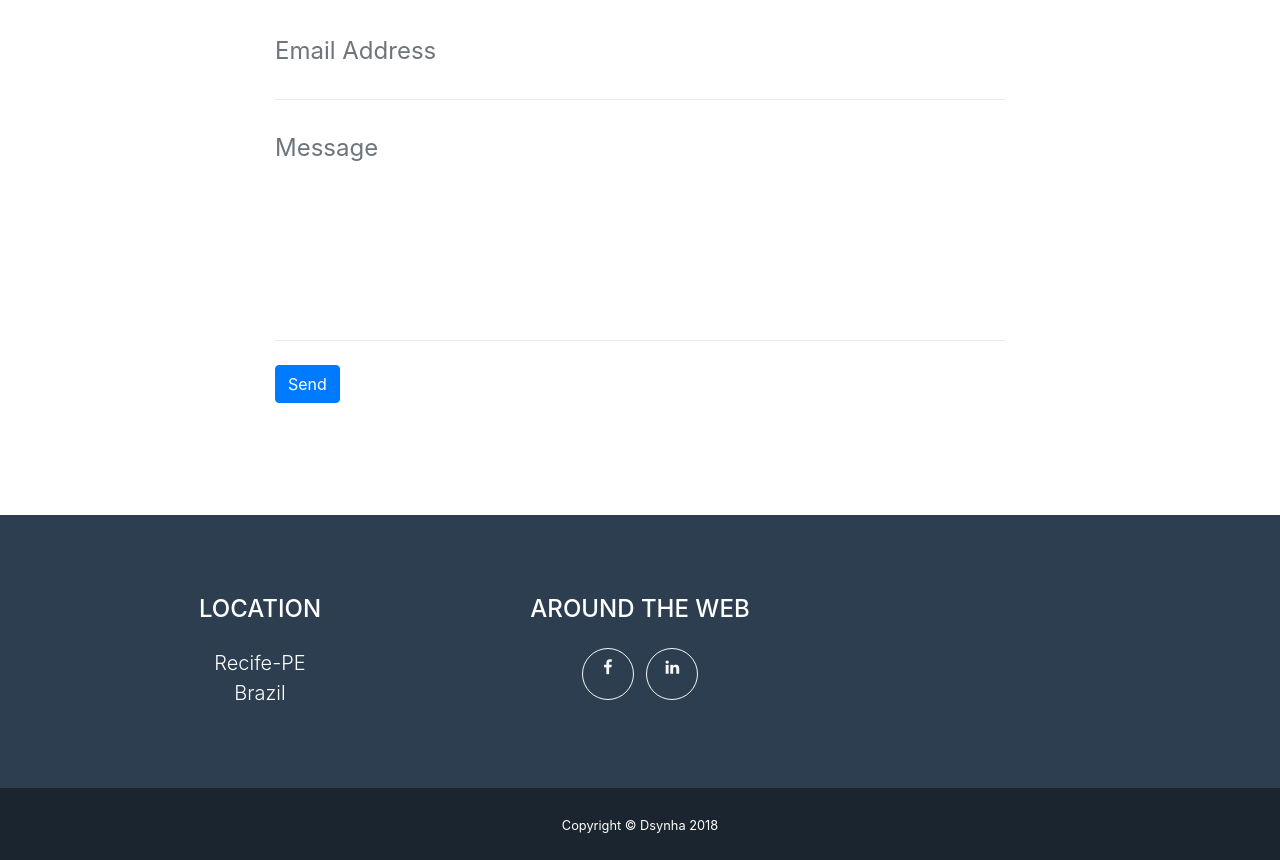
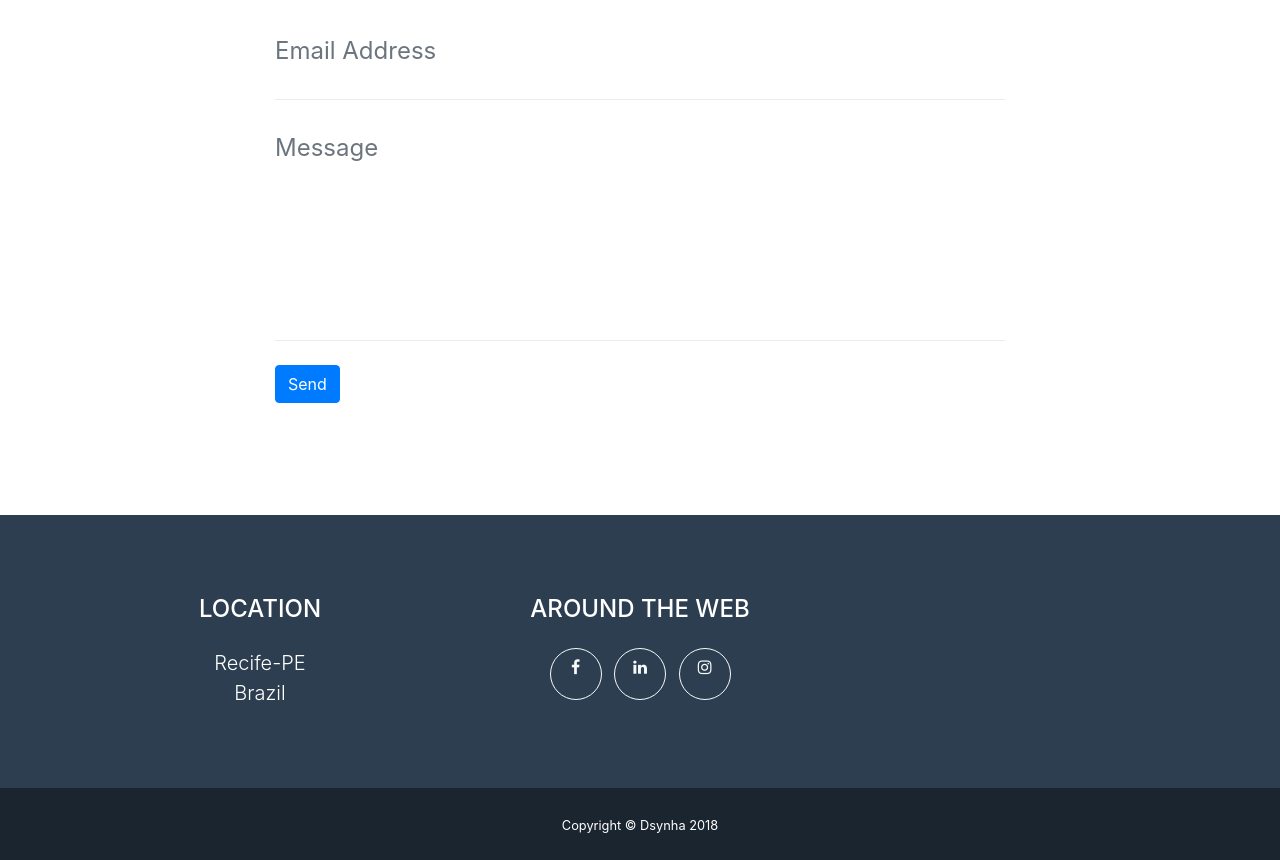
Before and after one commit to dsynha/dsynha.github.io, a website with bundled scripts: page index.html in a window 1280 px wide. Shown: the part 2238-3098 px from the top of the page. Built offline with nearby package versions, Linux system fonts and the light colour scheme.

Commit message:
link instagram #01

```diff
--- a/index.html
+++ b/index.html
@@ -235,11 +235,11 @@
                   <i class="fa fa-fw fa-linkedin"></i>
                 </a>
               </li>
-              <!--<li class="list-inline-item">
-                <a class="btn btn-outline-light btn-social text-center rounded-circle" href="#">
-                  <i class="fa fa-fw fa-dribbble"></i>
+              <li class="list-inline-item">
+                <a class="btn btn-outline-light btn-social text-center rounded-circle" href="https://www.instagram.com/dsynha">
+                  <i class="fa fa-fw fa-instagram"></i>
                 </a>
-              </li>-->
+              </li>
             </ul>
           </div>
           <!--<div class="col-md-4">
```
